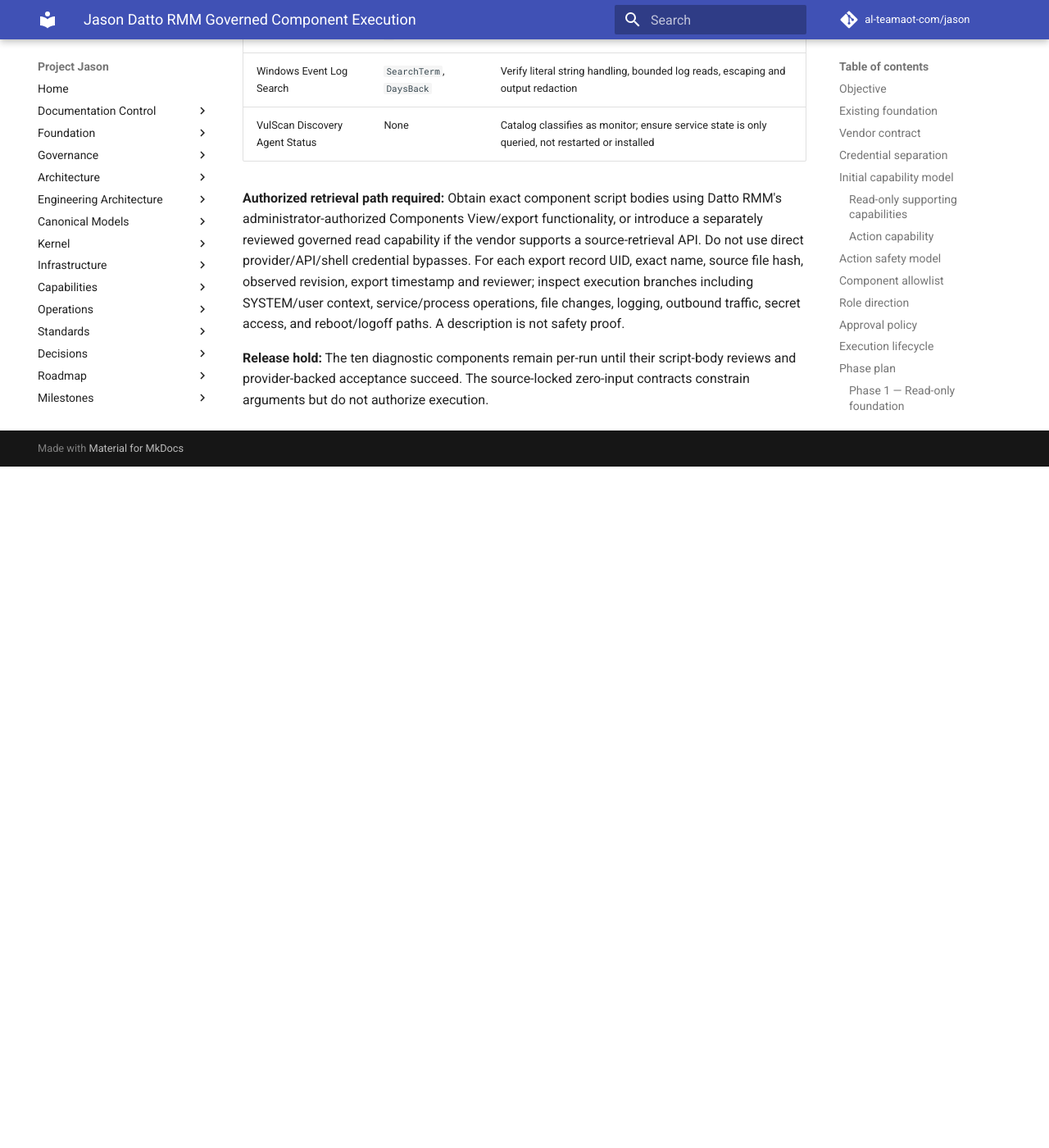
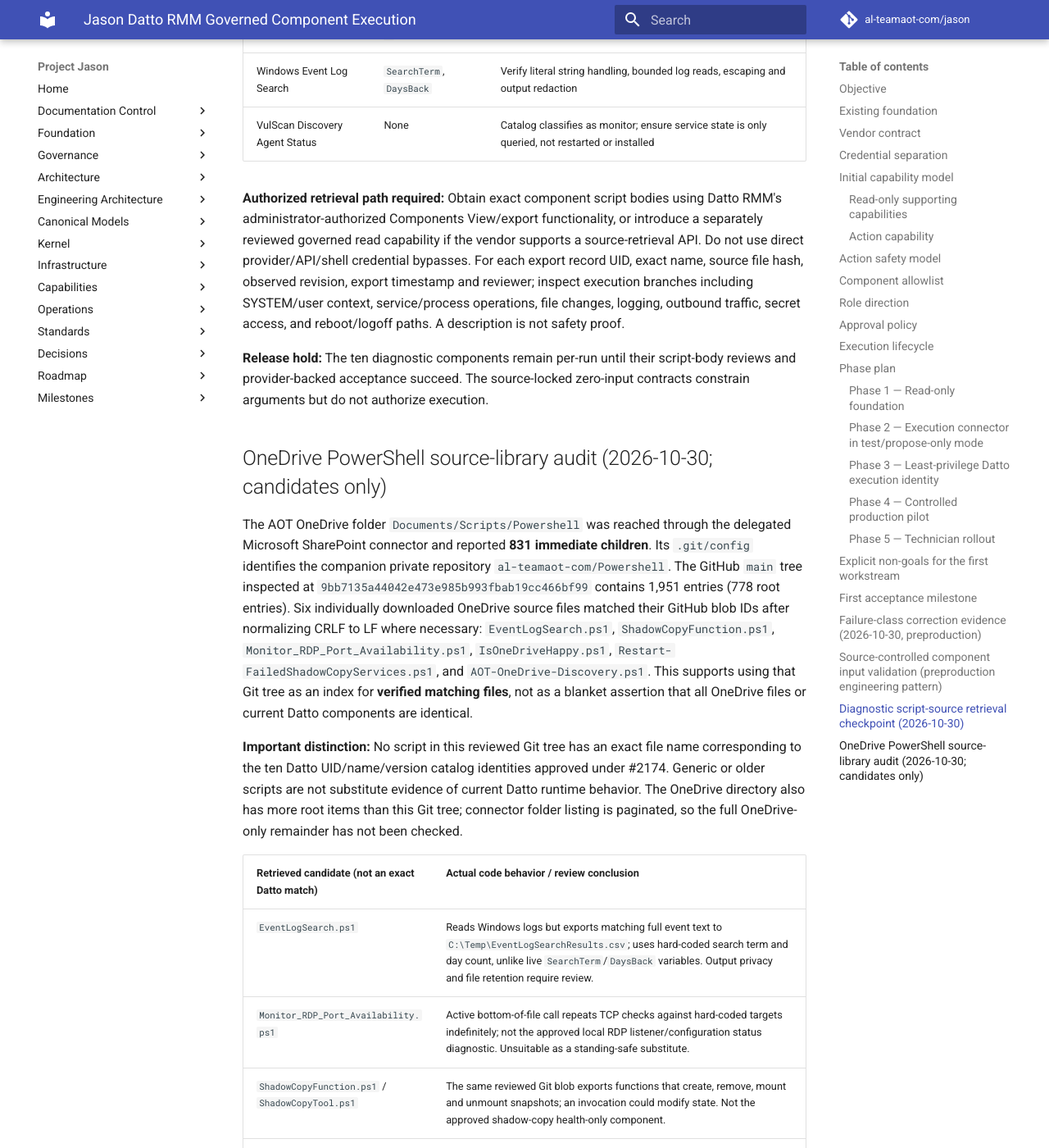
Before and after one commit to al-teamaot-com/jason, an MkDocs documentation site: the page built from docs/architecture/Jason-Datto-RMM-Governed-Component-Execution.md, in a window 1280 px wide and 1400 px high, scrolled down 11030 px. Shown: the whole window at 82% size. Built offline with MkDocs 1.6.1 and Material for MkDocs 9.7.7, drawn with Linux system fonts in a browser that asks for light colours; comment, search, counter and statistics services are not loaded; before the commit the page ends 11599 px from its top, so only the background shows below that; some of the changed text lies outside the part shown.

Commit message:
Record OneDrive component source matches and safety review cautions

```diff
--- a/docs/architecture/Jason-Datto-RMM-Governed-Component-Execution.md
+++ b/docs/architecture/Jason-Datto-RMM-Governed-Component-Execution.md
@@ -363,3 +363,44 @@
 **Release hold:** The ten diagnostic components remain per-run until their
 script-body reviews and provider-backed acceptance succeed. The source-locked
 zero-input contracts constrain arguments but do not authorize execution.
+## OneDrive PowerShell source-library audit (2026-10-30; candidates only)
+
+The AOT OneDrive folder `Documents/Scripts/Powershell` was reached through
+the delegated Microsoft SharePoint connector and reported **831 immediate
+children**. Its `.git/config` identifies the companion private repository
+`al-teamaot-com/Powershell`. The GitHub `main` tree inspected at
+`9bb7135a44042e473e985b993fbab19cc466bf99` contains 1,951 entries
+(778 root entries). Six individually downloaded OneDrive source files matched
+their GitHub blob IDs after normalizing CRLF to LF where necessary:
+`EventLogSearch.ps1`, `ShadowCopyFunction.ps1`,
+`Monitor_RDP_Port_Availability.ps1`, `IsOneDriveHappy.ps1`,
+`Restart-FailedShadowCopyServices.ps1`, and
+`AOT-OneDrive-Discovery.ps1`. This supports using that Git tree as an index
+for **verified matching files**, not as a blanket assertion that all
+OneDrive files or current Datto components are identical.
+
+**Important distinction:** No script in this reviewed Git tree has an exact
+file name corresponding to the ten Datto UID/name/version catalog identities
+approved under #2174. Generic or older scripts are not substitute evidence of
+current Datto runtime behavior. The OneDrive directory also has more root
+items than this Git tree; connector folder listing is paginated, so the full
+OneDrive-only remainder has not been checked.
+
+| Retrieved candidate (not an exact Datto match) | Actual code behavior / review conclusion |
+| --- | --- |
+| `EventLogSearch.ps1` | Reads Windows logs but exports matching full event text to `C:\Temp\EventLogSearchResults.csv`; uses hard-coded search term and day count, unlike live `SearchTerm`/`DaysBack` variables. Output privacy and file retention require review. |
+| `Monitor_RDP_Port_Availability.ps1` | Active bottom-of-file call repeats TCP checks against hard-coded targets indefinitely; not the approved local RDP listener/configuration status diagnostic. Unsuitable as a standing-safe substitute. |
+| `ShadowCopyFunction.ps1` / `ShadowCopyTool.ps1` | The same reviewed Git blob exports functions that create, remove, mount and unmount snapshots; an invocation could modify state. Not the approved shadow-copy health-only component. |
+| `Restart-FailedShadowCopyServices.ps1` | Has an explicit restart-service operation commented out in inspected source; its name and repair purpose cannot establish the approved VSS diagnostic is safe. |
+| `IsOneDriveHappy.ps1` | Downloads a DLL into ProgramData and writes OneDrive status logs. Not sufficient to certify the approved OneDrive comprehensive diagnostic. |
+| `AOT-OneDrive-Discovery.ps1` | Uses a Microsoft Graph discovery/authentication workflow; not proof of the approved endpoint OneDrive diagnostic logic. |
+| `VulScanDiscoveryAgentInstall.ps1` and `VulScanDiscoveryAgentInstallerForDRMM_AOT Ver 08262024.ps1` | Download/install agent software, including an `msiexec` path. These are operational installers, **not** the approved VulScan service-status-only diagnostic. |
+| `MonitoringDiskSpeed.ps1` | Downloads DiskSpd and performs a disk-write performance test; not a safe source substitute for the approved read-only disk-health diagnostic. |
+| `Rename-PC-WithLoggingForAutomation.ps1` | Contains a `Rename-Computer` call with `-WhatIf` plus email/credential-related handling. It is not authoritative code for Datto `Change Hostname [WIN]`; no-reboot enforcement and actual rename behavior remain unproven. |
+
+**Progress/evidence:** Relevant candidate files inspected and safety hazards
+identified; **0/10 approved diagnostic script bodies matched to immutable live
+Datto versions; 0/10 standing-safe certifications**. No scripts were run, no
+component execution approval was modified, and no production release occurred.
+Next is exact Datto script-body export and verified UID/name/version/source-hash
+correlation, then branch-level source review and provider-backed testing.
```
